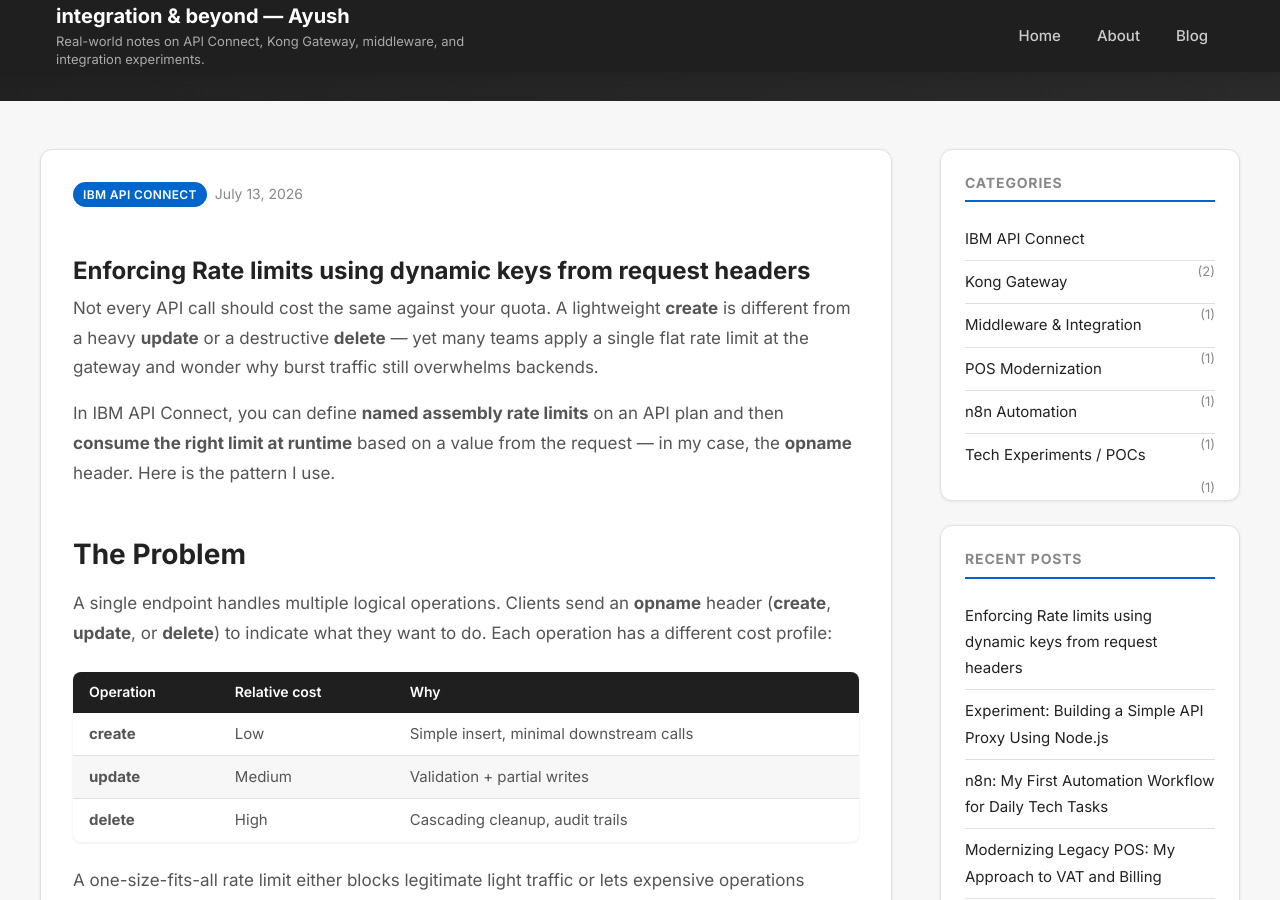
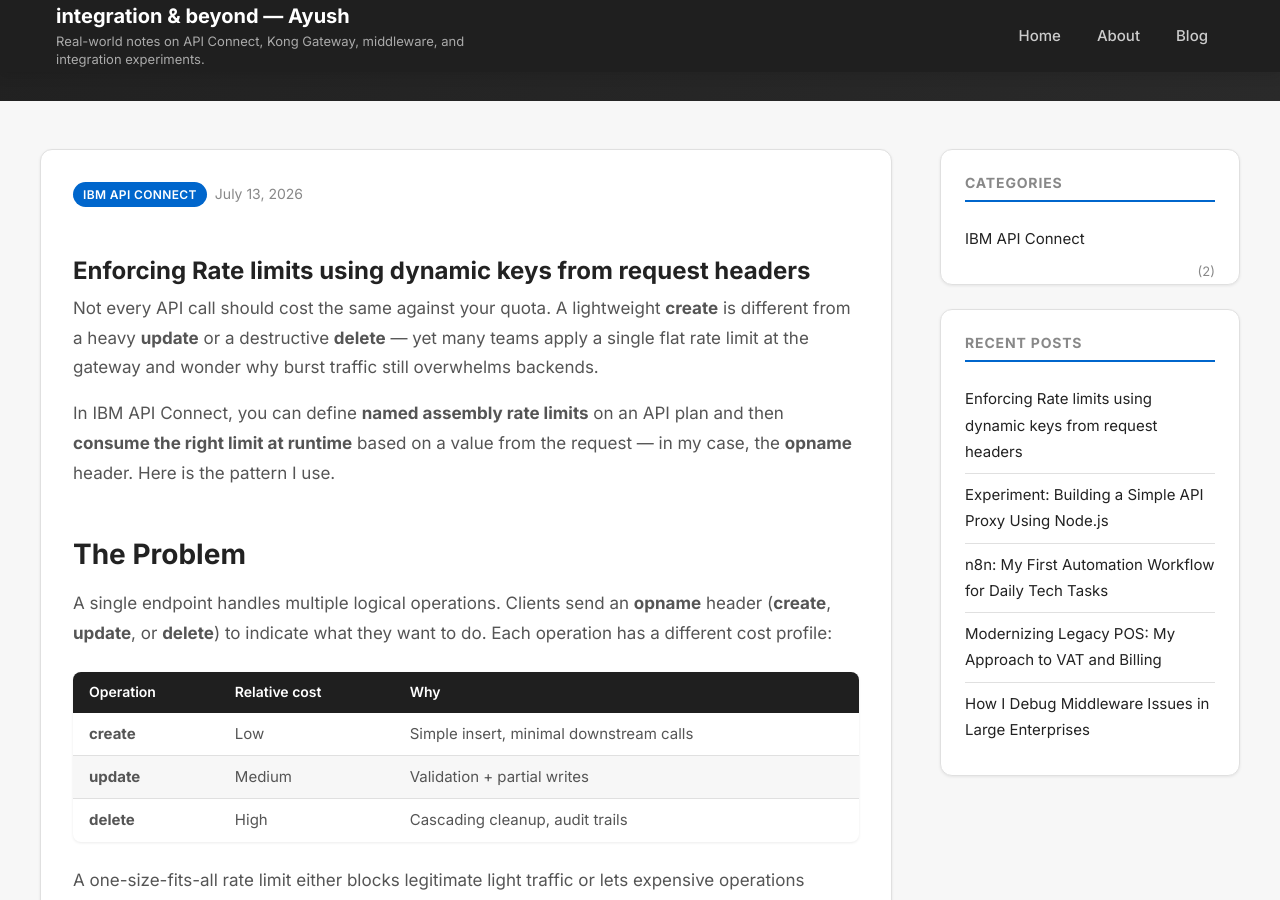
Before and after one commit to ayusshsharma/Integration-and-beyond, a Jekyll site: the page built from index.html, in a window 1280 px wide and 900 px high, scrolled down 311 px. Built offline with Jekyll 4.4.1, drawn with Linux system fonts in a browser that asks for light colours; nearby versions of some CDN libraries.

Commit message:
Show only IBM API Connect in category navigation
Limit category_names to IBM API Connect and exclude other category
archive pages from the Jekyll build so only the IBM API Connect
category remains visible and published.

Co-authored-by: ayusshsharma <ayusshsharma@users.noreply.github.com>

```diff
--- a/_config.yml
+++ b/_config.yml
@@ -33,11 +33,6 @@ defaults:
 
 category_names:
   - IBM API Connect
-  - Kong Gateway
-  - Middleware & Integration
-  - POS Modernization
-  - n8n Automation
-  - Tech Experiments / POCs
 
 exclude:
   - Gemfile
@@ -47,3 +42,8 @@ exclude:
   - wordpress-theme
   - .git
   - .gitignore
+  - category/kong-gateway
+  - category/middleware-integration
+  - category/pos-modernization
+  - category/n8n-automation
+  - category/tech-experiments
--- a/_includes/sidebar.html
+++ b/_includes/sidebar.html
@@ -11,22 +11,7 @@
           {% endif %}
         {% endfor %}
         <li class="cat-item">
-          {% case cat %}
-            {% when "IBM API Connect" %}
-              {% assign cat_url = "/category/ibm-api-connect/" %}
-            {% when "Kong Gateway" %}
-              {% assign cat_url = "/category/kong-gateway/" %}
-            {% when "Middleware & Integration" %}
-              {% assign cat_url = "/category/middleware-integration/" %}
-            {% when "POS Modernization" %}
-              {% assign cat_url = "/category/pos-modernization/" %}
-            {% when "n8n Automation" %}
-              {% assign cat_url = "/category/n8n-automation/" %}
-            {% when "Tech Experiments / POCs" %}
-              {% assign cat_url = "/category/tech-experiments/" %}
-            {% else %}
-              {% assign cat_url = cat | slugify | prepend: "/category/" | append: "/" %}
-          {% endcase %}
+          {% assign cat_url = cat | slugify | prepend: "/category/" | append: "/" %}
           <a href="{{ cat_url | relative_url }}">{{ cat }}</a>
           <span class="category-count">({{ count }})</span>
         </li>
```
